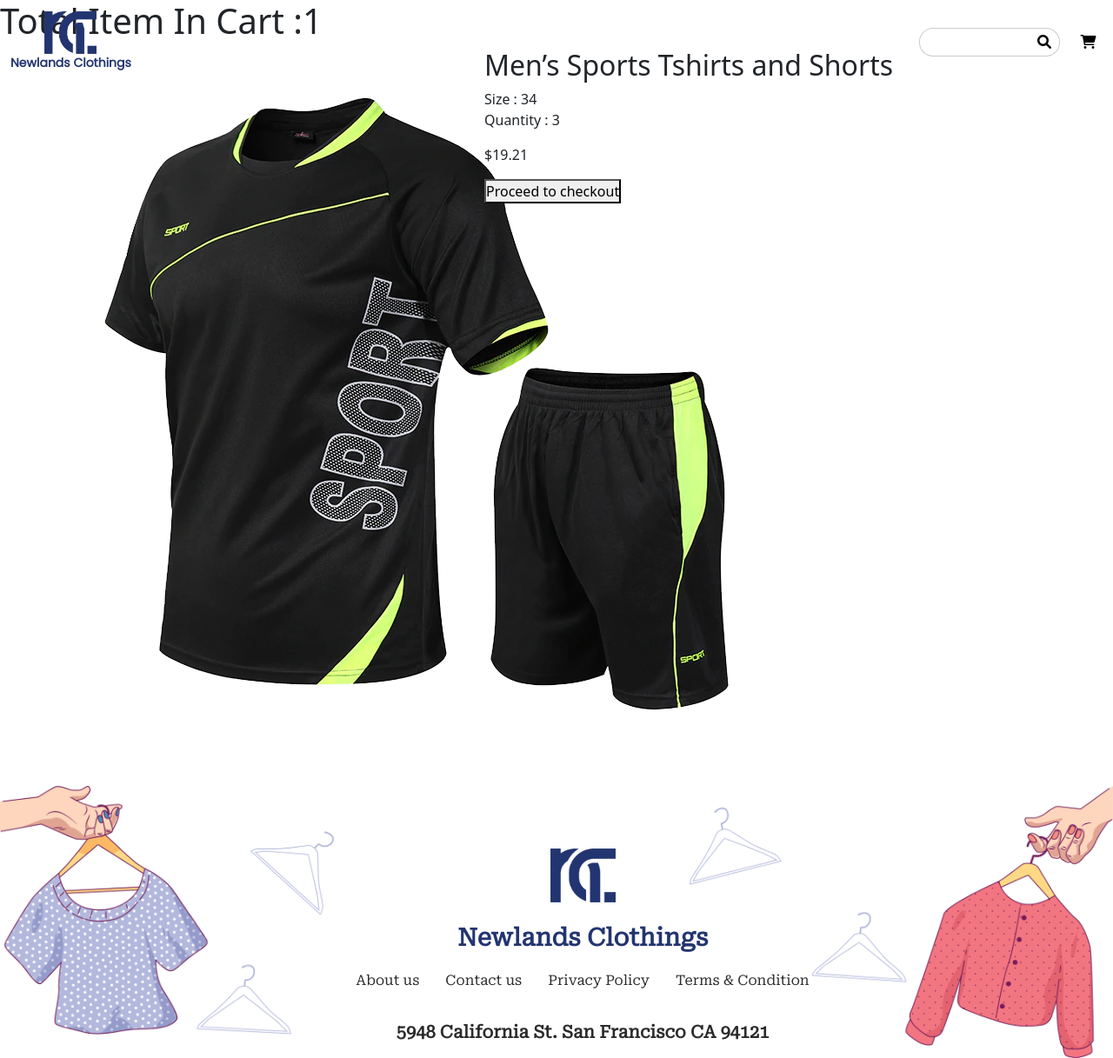
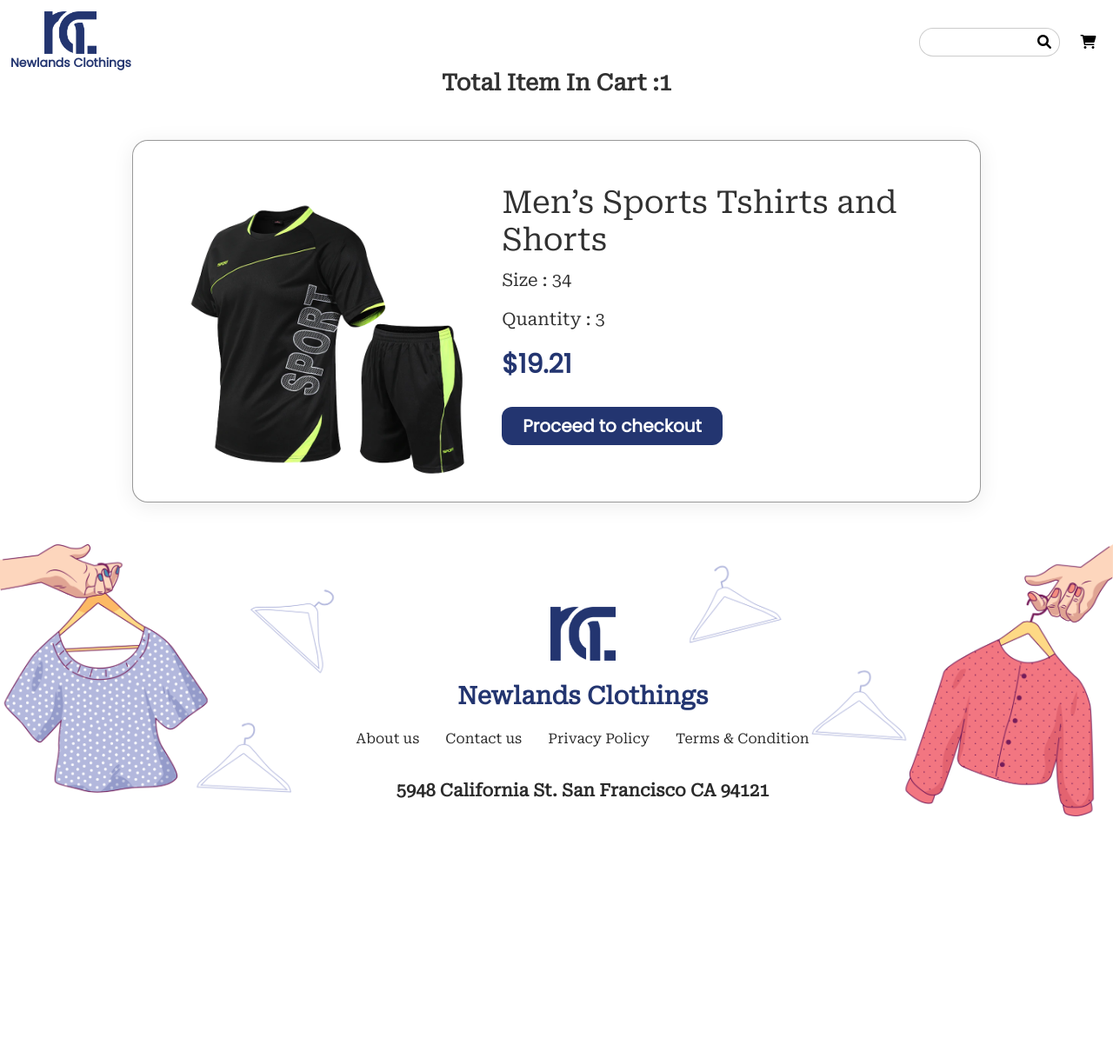
Before and after one commit to mdarbaz98/toys, a PHP site: page /cart.php in a window 1280 px wide. Shown: the whole page at 87% size. After the commit the page ends 939 px from the top, so only its background shows below. Run offline with PHP 8.4, Linux system fonts and the light colour scheme.

Commit message:
neha's mistake solve by me

```diff
--- a/css/index.css
+++ b/css/index.css
@@ -1340,3 +1340,84 @@ footer .middle-section p {
   letter-spacing: 0em;
   color: #0c3072;
 }
+
+.cartpage .cartpage-main {
+  margin-top: 80px;
+}
+.cartpage .cartpage-main h1 {
+  font-family: "Roboto Serif", serif;
+  font-weight: 600;
+  font-size: 26px;
+  margin-bottom: 50px;
+  text-align: center;
+  color: #313131;
+}
+.cartpage .cartpage-main .container {
+  max-width: 1000px;
+}
+.cartpage .cartpage-main .container .cart-cont {
+  background: #FFFFFF;
+  border: 1px solid rgba(0, 0, 0, 0.4);
+  box-shadow: 0px 4px 24px rgba(0, 0, 0, 0.08);
+  border-radius: 18px;
+  padding: 50px 50px 15px 50px;
+}
+.cartpage .cartpage-main .container .cart-cont .cart-img img {
+  width: 100%;
+  object-fit: contain;
+}
+.cartpage .cartpage-main .container .cart-cont .cart-content h2 {
+  font-family: "Roboto Serif", serif;
+  font-weight: 500;
+  font-size: 36px;
+  color: #313131;
+}
+.cartpage .cartpage-main .container .cart-cont .cart-content span {
+  font-family: "Roboto Serif", serif;
+  font-weight: 500;
+  font-size: 20px;
+  color: #313131;
+  margin: 10px 0px;
+}
+.cartpage .cartpage-main .container .cart-cont .cart-content .quantity {
+  font-family: "Roboto Serif", serif;
+  font-weight: 500;
+  font-size: 20px;
+  color: #313131;
+  margin: 15px 0px;
+}
+.cartpage .cartpage-main .container .cart-cont .cart-content .price {
+  font-family: "Poppins", sans-serif;
+  font-weight: 700;
+  font-size: 30px;
+  color: #233570;
+}
+.cartpage .cartpage-main .container .cart-cont .cart-content .buynow-cart .buynow {
+  background-color: #233570;
+  border-radius: 12px;
+  padding: 7px 24px 7px 24px;
+  color: #fff;
+  border: none;
+  margin: 10px 10px 10px 0px;
+  font-family: "Poppins", sans-serif;
+  font-weight: 600;
+  font-size: 20px;
+}
+@media (min-width: 320px) and (max-width: 767px) {
+  .cartpage .cartpage-main {
+    margin-top: 80px;
+  }
+  .cartpage .cartpage-main h1 {
+    padding-top: 20px;
+    margin: 0px 0px 30px 0px;
+  }
+  .cartpage .cartpage-main .container .cart-cont {
+    padding: 20px 20px 20px 20px;
+  }
+  .cartpage .cartpage-main .container .cart-cont .cart-content {
+    text-align: center;
+  }
+  .cartpage .cartpage-main .container .cart-cont .cart-content h2 {
+    font-size: 20px;
+  }
+}
--- a/scss/index.scss
+++ b/scss/index.scss
@@ -1399,3 +1399,110 @@ footer {
 }
 
 //checkout page 1
+
+
+.cartpage {
+    .cartpage-main {
+      margin-top: 80px;
+
+      h1 {
+        font-family: $font-robo;
+        font-weight: 600;
+        font-size: 26px;
+        margin-bottom: 50px;
+        text-align: center;
+        color: #313131;
+      }
+
+      .container {
+        max-width: 1000px;
+
+        .cart-cont {
+          background: #FFFFFF;
+          border: 1px solid rgba(0, 0, 0, 0.4);
+          box-shadow: 0px 4px 24px rgba(0, 0, 0, 0.08);
+          border-radius: 18px;
+          padding: 50px 50px 15px 50px;
+
+          .cart-img {
+            img {
+              width: 100%;
+              object-fit: contain;
+            }
+          }
+
+          .cart-content {
+            h2 {
+              font-family: $font-robo;
+              font-weight: 500;
+              font-size: 36px;
+              color: #313131;
+            }
+
+            span {
+              font-family: $font-robo;
+              font-weight: 500;
+              font-size: 20px;
+              color: #313131;
+              margin: 10px 0px;
+            }
+
+            .quantity {
+              font-family: $font-robo;
+              font-weight: 500;
+              font-size: 20px;
+              color: #313131;
+              margin: 15px 0px;
+            }
+
+            .price {
+              font-family: $font-pop;
+              font-weight: 700;
+              font-size: 30px;
+              color: #233570;
+
+            }
+
+            .buynow-cart {
+              .buynow {
+                background-color: #233570;
+                border-radius: 12px;
+                padding: 7px 24px 7px 24px;
+                color: #fff;
+                border: none;
+                margin: 10px 10px 10px 0px;
+                font-family: $font-pop;
+                font-weight: 600;
+                font-size: 20px;
+              }
+            }
+          }
+        }
+      }
+    }
+
+    @media (min-width: 320px) and (max-width: 767px) {
+      .cartpage-main {
+        margin-top: 80px;
+
+        h1 {
+          padding-top: 20px;
+          margin: 0px 0px 30px 0px;
+        }
+
+        .container {
+
+          .cart-cont {
+            padding: 20px 20px 20px 20px;
+
+            .cart-content {
+              text-align: center;
+              h2 {
+                font-size: 20px;
+              }
+            }
+          }
+        }
+      }
+    }
+  }
```
